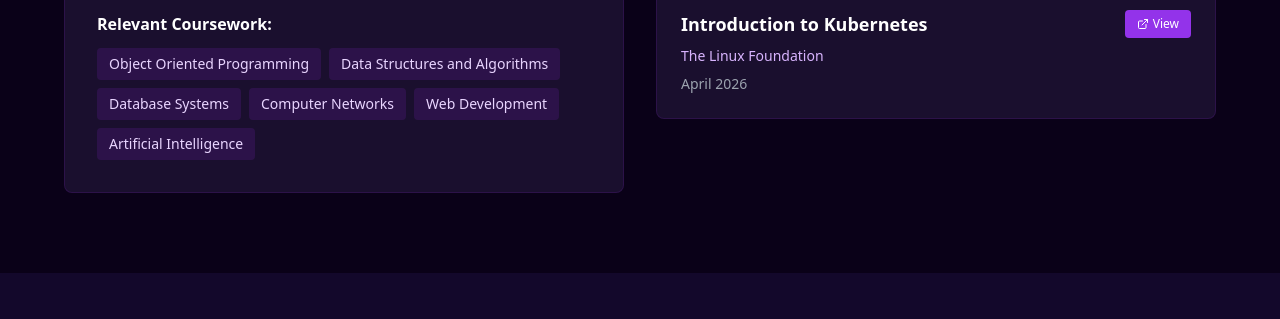
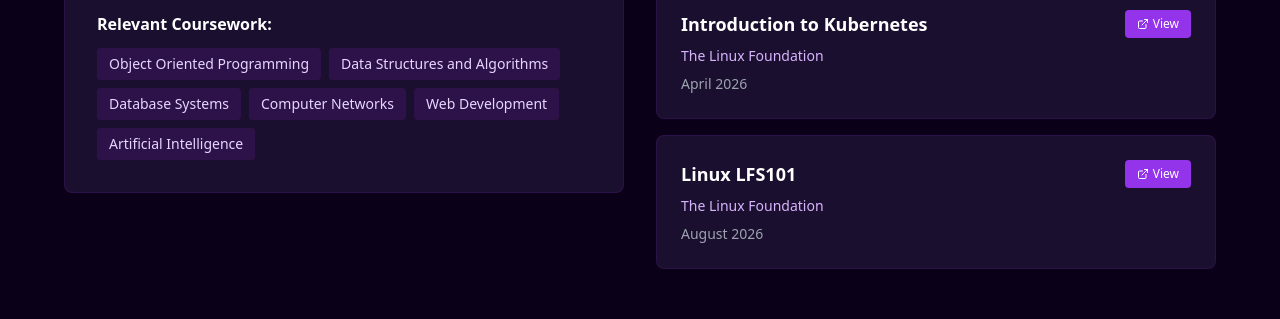
Before and after one commit to kimani-brian/Nportfolio, a React (Create React App) app: page / in a window 1280 px wide. Shown: the part 1520-1839 px from the top of the page. Built offline with nearby package versions, Linux system fonts and the light colour scheme.

Commit message:
linux certificate

```diff
--- a/src/App.js
+++ b/src/App.js
@@ -44,6 +44,13 @@
       date: "April 2026",
       certLink: "https://ti-user-certificates.s3.amazonaws.com/e0df7fbf-a057-42af-8a1f-590912be5460/aa65df27-5d72-418c-a0b5-1abbe692f1f7-brian-kimani-975a7da4-6dc7-4e92-a141-83c20cb8a7a3-certificate.pdf"
     },
+    {
+      title: " Linux LFS101",
+      issuer: "The Linux Foundation",
+      date: "August 2026",
+      certLink: "https://ti-user-certificates.s3.amazonaws.com/e0df7fbf-a057-42af-8a1f-590912be5460/aa65df27-5d72-418c-a0b5-1abbe692f1f7-brian-mumbi-6137fb87-427a-4e44-9a9f-018fafe1d737-certificate.pdf"
+    },
+
   ];
 
   const projects = [
```
